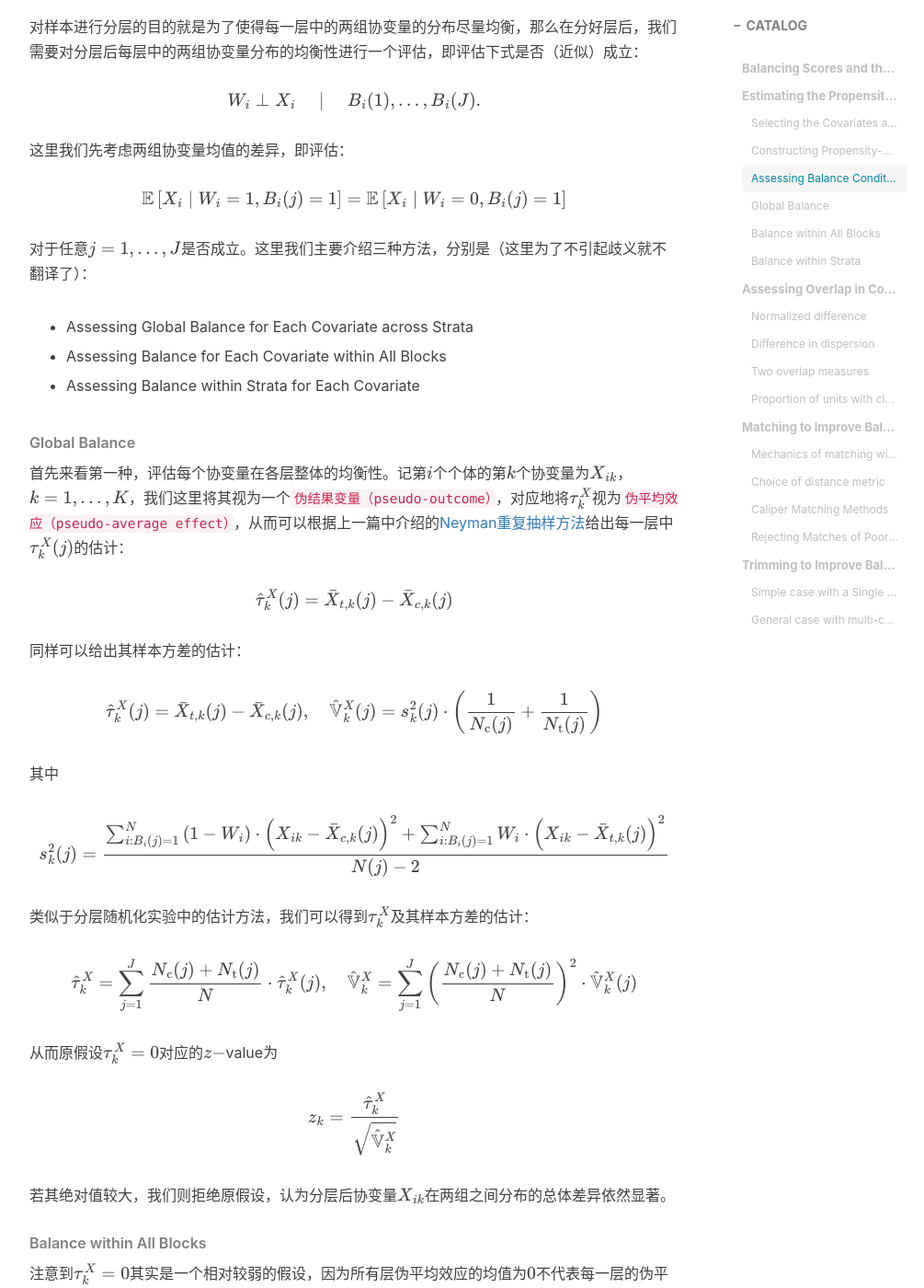
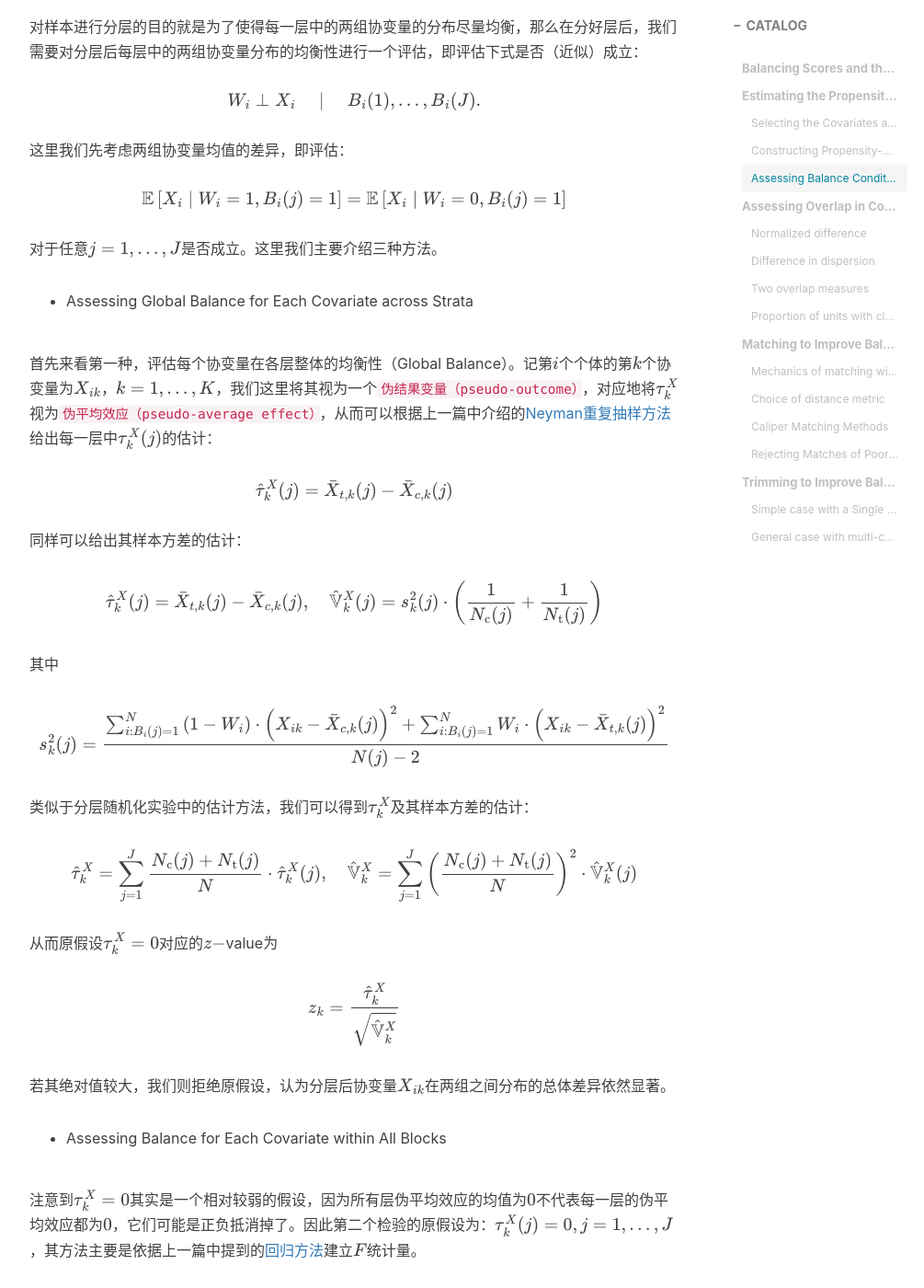
Before and after one commit to YijiaoJane/YijiaoJane.github.io, a Jekyll site: the page built from _posts/2021-02-03-CI-3.markdown, in a window 1280 px wide and 1400 px high, scrolled down 4814 px. Shown: the whole window at 92% size, without its empty margins (233-1238 px from the left). Built offline with Jekyll 4.4.1, drawn with Linux system fonts in a browser that asks for light colours; nearby versions of some CDN libraries; formulas are drawn with MathJax 3; comment, search, counter and statistics services are not loaded; some of the changed text lies outside the part shown.

Commit message:
Update 2021-02-03-CI-3.markdown

```diff
--- a/_posts/2021-02-03-CI-3.markdown
+++ b/_posts/2021-02-03-CI-3.markdown
@@ -157,16 +157,11 @@ $$
 \mathbb{E}\left[X_{i} \mid W_{i}=1, B_{i}(j)=1\right]=\mathbb{E}\left[X_{i} \mid W_{i}=0, B_{i}(j)=1\right]
 $$
 
-对于任意$j=1,\ldots,J$是否成立。这里我们主要介绍三种方法，分别是（这里为了不引起歧义就不翻译了）：
+对于任意$j=1,\ldots,J$是否成立。这里我们主要介绍三种方法。
 
 - Assessing Global Balance for Each Covariate across Strata
 
-- Assessing Balance for Each Covariate within All Blocks
-
-- Assessing Balance within Strata for Each Covariate
-
-###### Global Balance
-首先来看第一种，评估每个协变量在各层整体的均衡性。记第$i$个个体的第$k$个协变量为$X_{ik}$，$k=1,\ldots,K$，我们这里将其视为一个`伪结果变量（pseudo-outcome）`，对应地将$\tau_{k}^{X}$视为`伪平均效应（pseudo-average effect）`，从而可以根据上一篇中介绍的[Neyman重复抽样方法](https://yijiaojane.github.io/2021/01/31/CI-2/#neymans-repeated-sampling-approach)给出每一层中$\tau_{k}^{X}(j)$的估计：
+首先来看第一种，评估每个协变量在各层整体的均衡性（Global Balance）。记第$i$个个体的第$k$个协变量为$X_{ik}$，$k=1,\ldots,K$，我们这里将其视为一个`伪结果变量（pseudo-outcome）`，对应地将$\tau_{k}^{X}$视为`伪平均效应（pseudo-average effect）`，从而可以根据上一篇中介绍的[Neyman重复抽样方法](https://yijiaojane.github.io/2021/01/31/CI-2/#neymans-repeated-sampling-approach)给出每一层中$\tau_{k}^{X}(j)$的估计：
 
 $$
 \hat{\tau}_{k}^{X}(j)=\bar{X}_{t, k}(j)-\bar{X}_{c, k}(j)
@@ -449,7 +445,13 @@ $$
 
 #### Simple case with a Single Binary Covariate
 
-首先考虑只有一个二元取值变量的情形，这里选为性别变量，即$X_i \in \\{f,m\\}$，记$q$为超总体中男性的比例，记给定$X_i=x$的条件下平均因果效应为$\tau_{\mathrm{sp}}(x)=\mathbb{E}_{\mathrm{sp}}\left[Y_{i}(1)-Y_{i}(0) \mid X_{i}=x\right]$，则超总体的平均因果效应可以表示为：
+首先考虑只有一个二元取值变量的情形，这里选为性别变量，即$X_i \in \\{f,m\\}$，记$q$为超总体中男性的比例，记给定$X_i=x$的条件下平均因果效应为
+
+$$
+\tau_{\mathrm{sp}}(x)=\mathbb{E}_{\mathrm{sp}}\left[Y_{i}(1)-Y_{i}(0) \mid X_{i}=x\right]
+$$
+
+则超总体的平均因果效应可以表示为：
 
 $$
 \tau_{\mathrm{sp}}=\mathbb{E}_{\mathrm{sp}}\left[Y_{i}(1)-Y_{i}(0)\right]=(1-q) \cdot \tau_{\mathrm{sp}}(f)+q \cdot \tau_{\mathrm{sp}}(m)
```
Also changed, not shown: other parts of _posts/2021-02-03-CI-3.markdown (+4 -3 lines).
